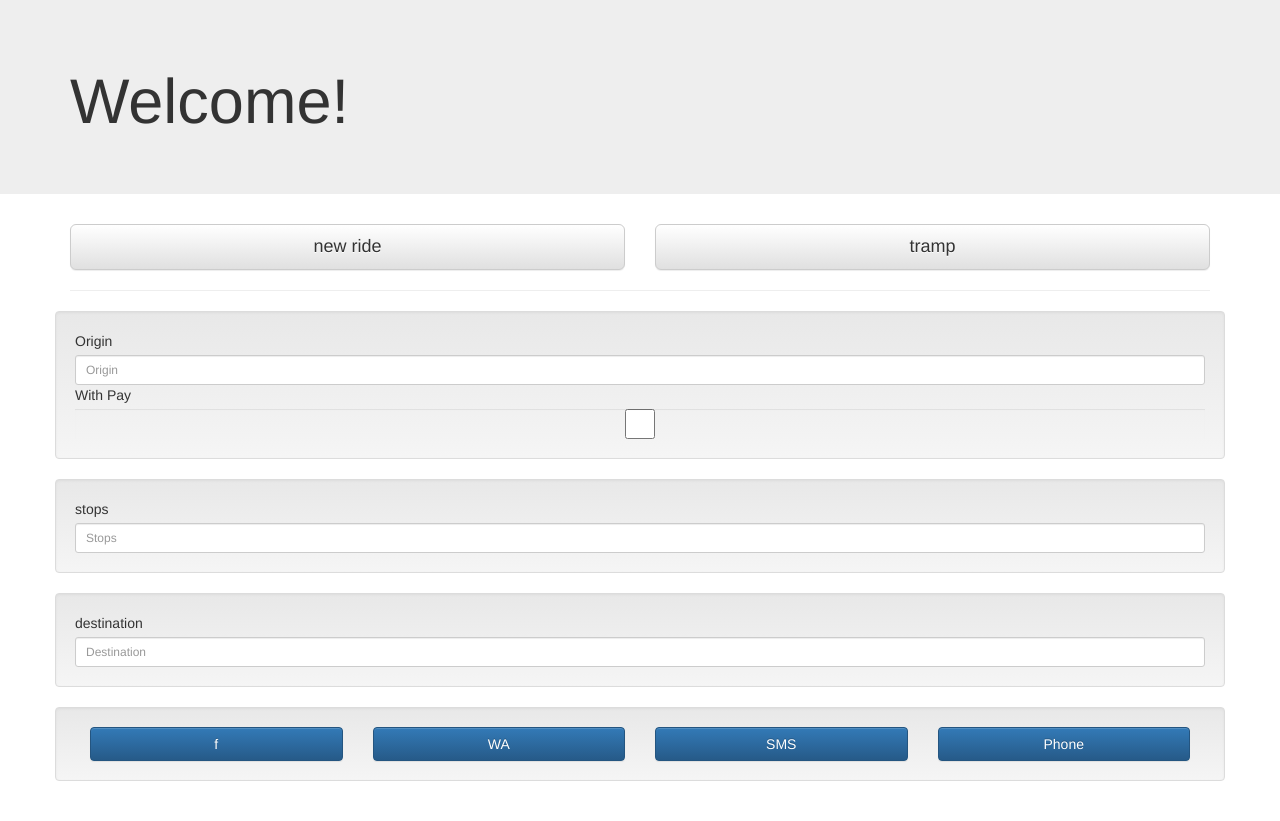
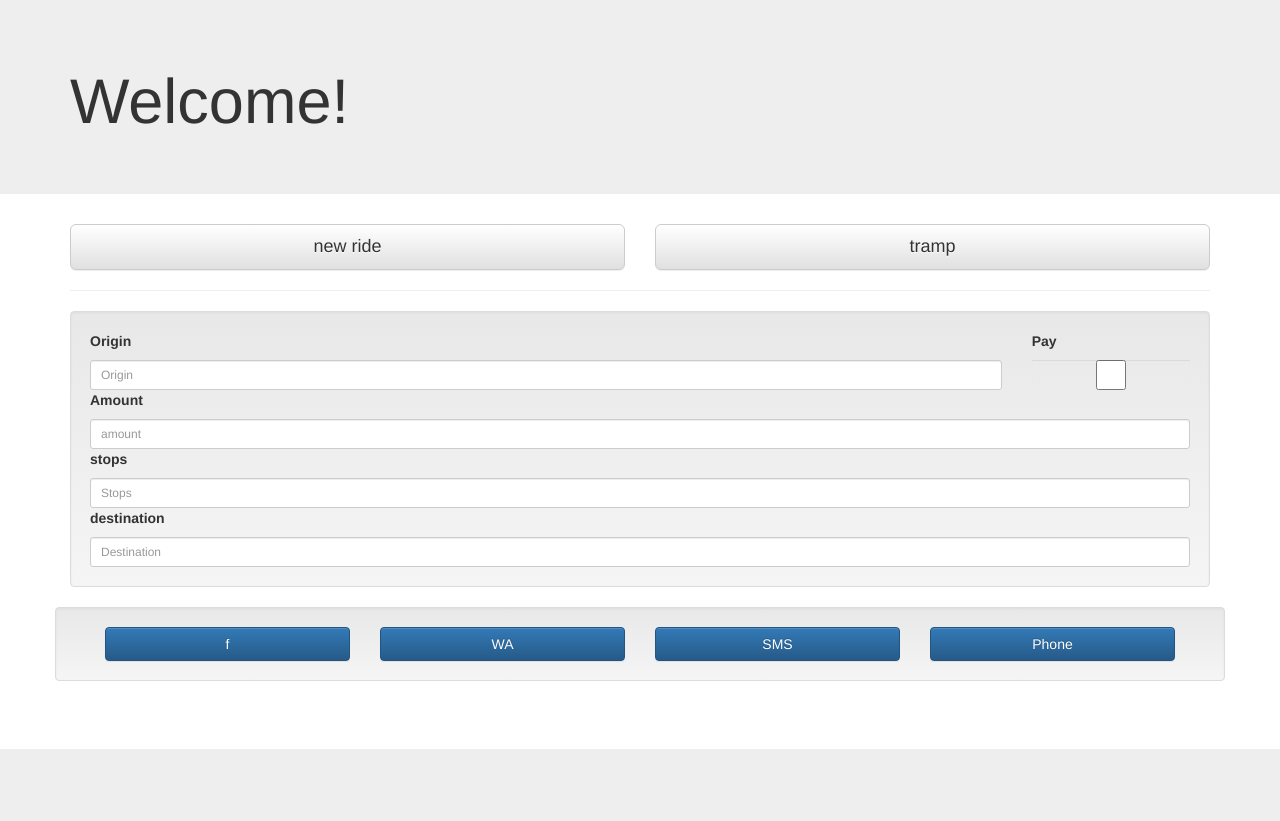
Before and after one commit to cratoonio/Ride_app, a PHP site: page / in a window 1280 px wide. Shown: the part 51-872 px from the top of the page. After the commit the page ends 800 px from the top, so only its background shows below. Run offline with PHP 8.4, Linux system fonts and the light colour scheme.

Commit message:
changes to index page regurding form

```diff
--- a/index.php
+++ b/index.php
@@ -24,22 +24,39 @@
 
           <hr>
 
-
-        <div class="row well">
-            <lable for="origin">Origin</lable>
+    <div class="well">
+        <div class="row">
+            <div class="col-xs-10">
+            <label for="origin">Origin</label>
             <input type="text" name="origin" placeholder="Origin" class="form-control">
-            <lable for="withPay">With Pay</lable>
+                </div>
+            <div class="col-xs-2">
+            <label for="withPay">Pay</label>
             <input type="checkbox" name="withPay" class="checkbox form-control">
         </div>
+        </div>
+            <div class="row">
+                <div class="col-xs-12">
+                <label for="amount">Amount</label>
+                <input type="number" name="amount" placeholder="amount" class="form-control">
+                </div>
+            </div>
+
+        <div class="row ">
+            <div class="col-xs-12">
+            <label for="stops">stops</label>
+            <input type="text" name="stops" placeholder="Stops" class="form-control">
+            </div>
+        </div>
+        <div class="row">
+            <div class="col-xs-12">
+            <label for="destination">destination</label>
+            <input type="text" name="destination" placeholder="Destination" class="form-control">
+            </div>
+        </div>
+    </div>
         <div class="row well">
-            <lable for="stops">stops</lable>
-            <input type="text" name="stops" placeholder="Stops" class="form-control">
-        </div>
-        <div class="row well">
-            <lable for="destination">destination</lable>
-            <input type="text" name="destination" placeholder="Destination" class="form-control">
-        </div>
-        <div class="row well">
+            <div class="col-xs-12">
             <div class="col-xs-3">
                 <a href="#" class="btn-block btn btn-primary">f</a>
             </div>
@@ -53,6 +70,7 @@
                 <a href="#" class="btn-block btn btn-primary">Phone</a>
             </div>
         </div>
+        </div>
 
      </div>
 
```
